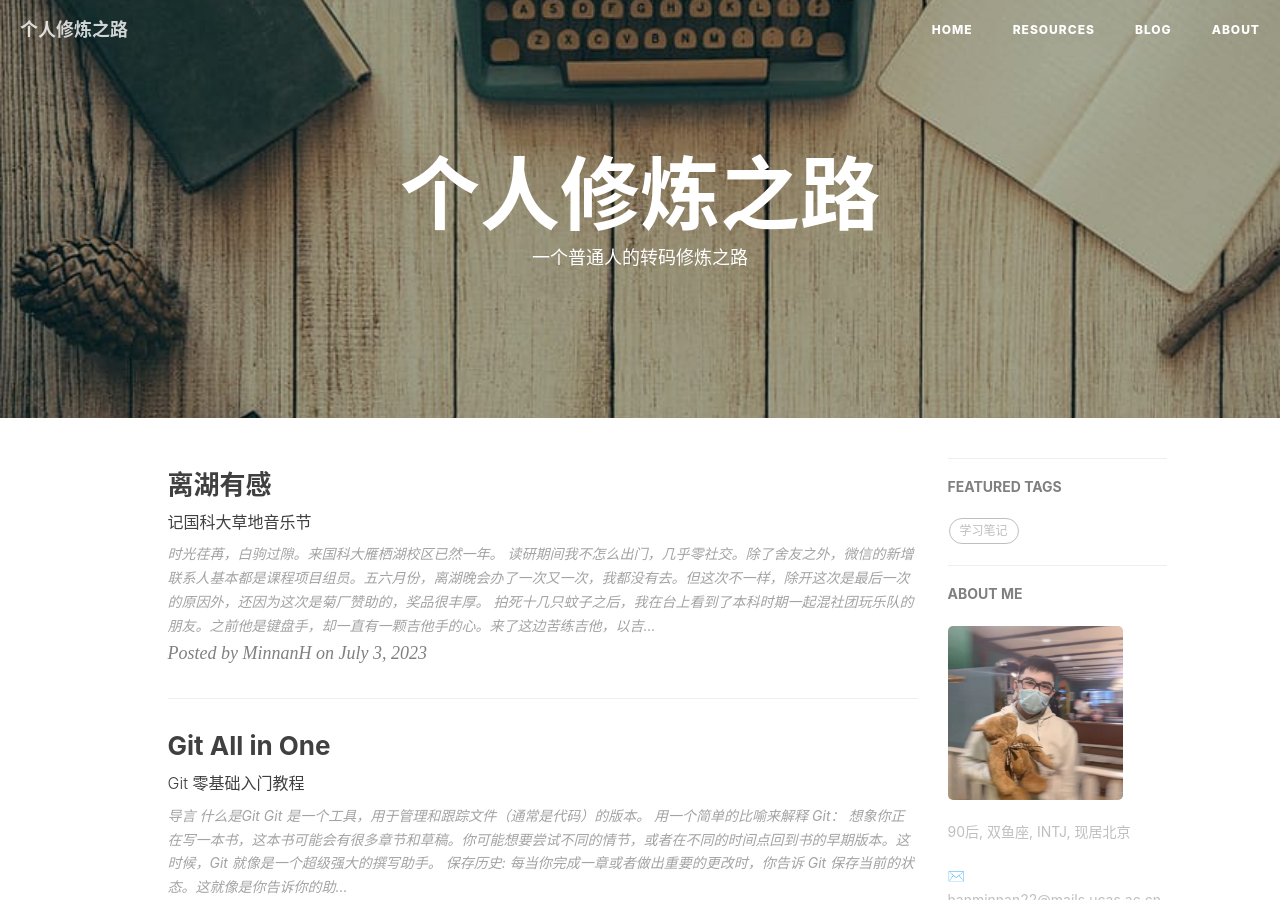
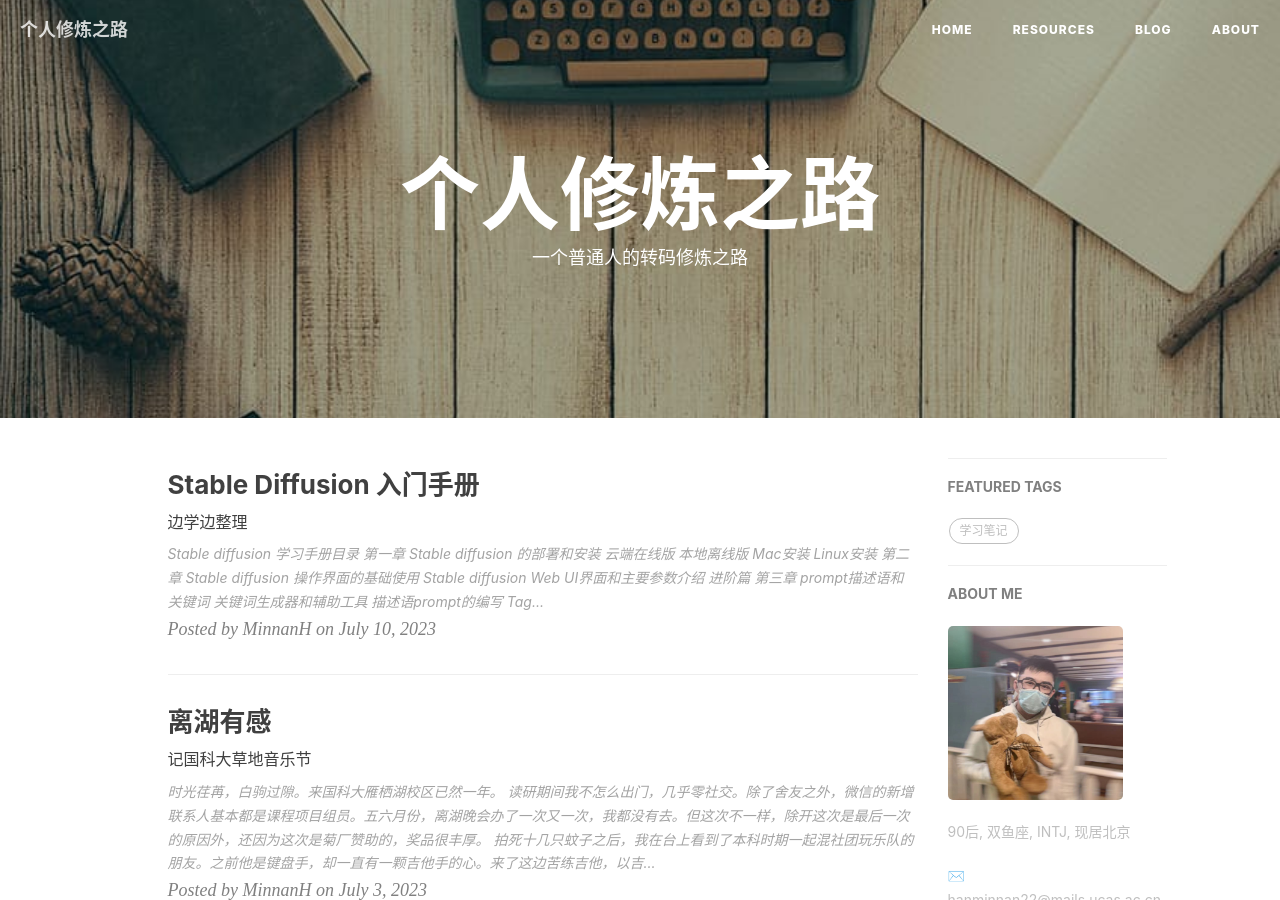
Before and after one commit to bingchuH/bingchuH.github.io, a Jekyll site: the page built from index.html, in a window 1280 px wide and 900 px high. Built offline with Jekyll 4.4.1, drawn with Linux system fonts in a browser that asks for light colours; nearby versions of some CDN libraries; the list of posts is cut into pages by our own code; comment, search, counter and statistics services are not loaded.

Commit message:
modified

```diff
--- /dev/null
+++ b/_posts/2023-07-10-sd.md
@@ -0,0 +1,90 @@
+---
+layout:     post
+title:      Stable Diffusion 入门手册
+subtitle:   边学边整理
+date:       2023-07-10
+author:     MinnanH
+header-img: img\home-bg-art.jpg
+catalog: 	  true
+tags:
+    - sd教程
+---
+
+# Stable diffusion 学习手册目录
+
+
+### 第一章 Stable diffusion 的部署和安装
+
+#### 云端在线版
+#### 本地离线版
+#### Mac安装
+#### Linux安装
+
+### 第二章 Stable diffusion 操作界面的基础使用
+#### Stable diffusion Web UI界面和主要参数介绍
+
+## 进阶篇
+
+### 第三章 prompt描述语和关键词
+#### 关键词生成器和辅助工具
+#### 描述语prompt的编写
+##### Tags基本编写逻辑
+##### 如何定向微调AI生成的T2l画面内容和风格
+##### AI绘画分布渲染
+##### 魔导书（二次元深度用户可读）
+##### tag标签的详细用法
+##### (())、{{}} 到底差在哪里
+#### 关键词大合集
+##### Stable diffusion 的关键词和作品收录站
+##### Novel AI关键词全收录（二次元系列）
+
+### 第四章 模型
+#### 模型库
+#### 模型安装和使用
+#### 模型详解
+#### 模型合并
+#### 模型训练
+##### Stable diffusion 训练方法对比
+##### Lora训练
+##### Embeddings训练
+##### Hypernetworks训练
+##### DreamBooth训练
+##### 画风训练
+##### 人物训练
+
+### 第五章 插件和脚本
+#### 插件和脚本整合包
+#### 常用插件及其使用方法
+##### ControlNet
+##### mov2mov
+##### Pix2Pix
+##### Prompt interpolation 插件
+#### 常用脚本及其使用方法
+
+### Lora
+#### Lora模型整合包
+#### Lora模型的安装和使用
+#### Lora模型的训练
+#### 用Lora模型画超真实小姐姐
+#### 用Lora制作AI网红
+#### 如何画真人美女
+
+### ControlNet
+#### ControlNet简介和使用方法
+##### ControlNet插件的简介和安装
+##### ControlNet拆解教学——安装与读取骨骼
+##### ControlNet 8种基础标志用法
+
+### 应用场景
+#### 游戏角色设计
+#### 虚拟形象设计
+#### 游戏场景设计
+#### 二次元转真人
+#### 人物重绘
+##### 给真人换衣服以及换背景
+##### 给人物变脸
+#### 平面设计
+#### 产品设计
+#### 建筑/室内设计
+#### 服装设计
+#### AI模特
```
Also changed, not shown: 1-resources.html (+7 -0 lines).
